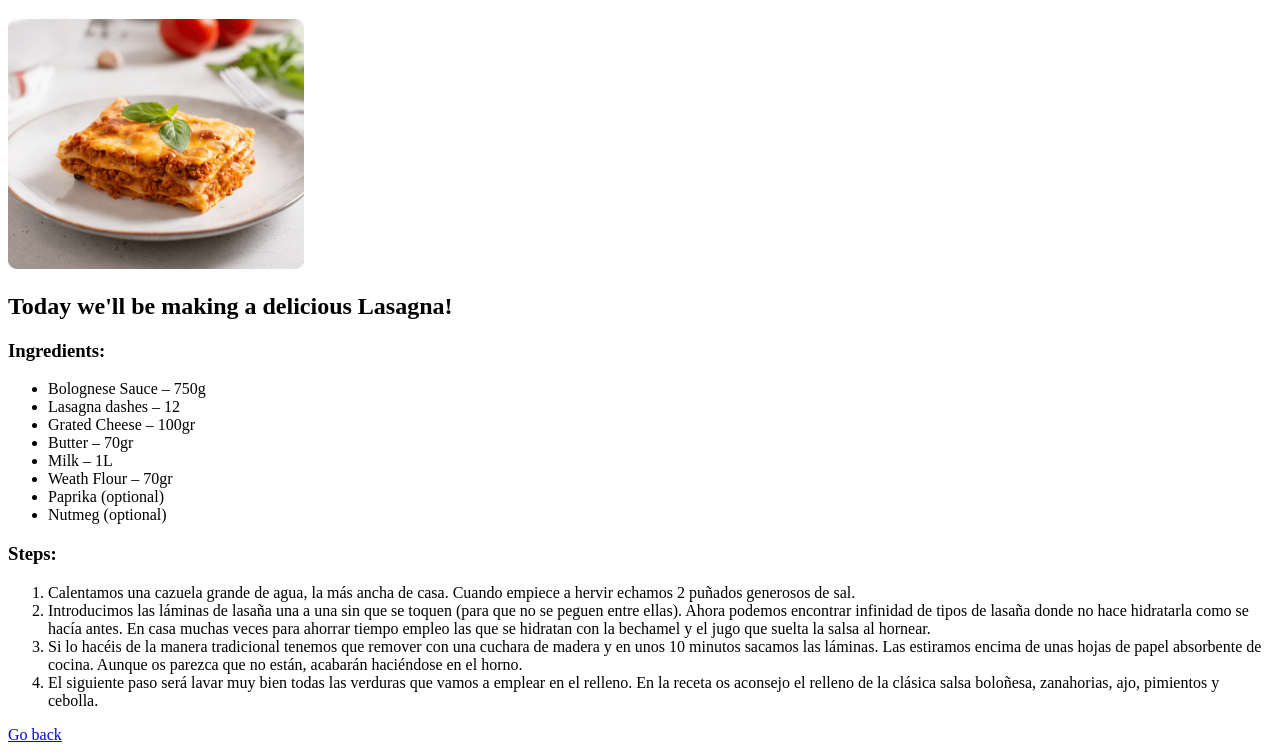
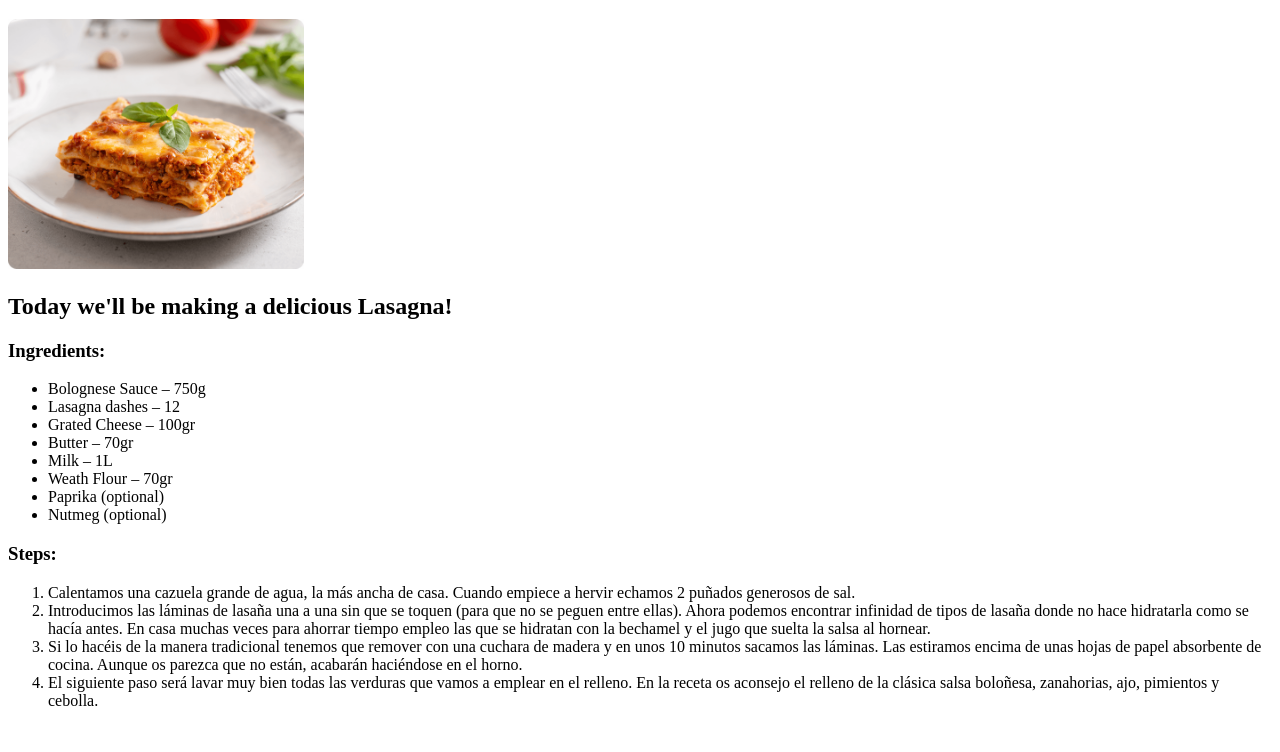
Before and after one commit to MikeKrew/odin-recipes, a plain HTML site: page recipes/lasagna.html in a window 1280 px wide. Shown: the part 61-813 px from the top of the page. Drawn offline with Linux system fonts and the light colour scheme.

Commit message:
Link Fixes

```diff
--- a/recipes/lasagna.html
+++ b/recipes/lasagna.html
@@ -27,6 +27,5 @@
         <li>Si lo hacéis de la manera tradicional tenemos que remover con una cuchara de madera y en unos 10 minutos sacamos las láminas. Las estiramos encima de unas hojas de papel absorbente de cocina. Aunque os parezca que no están, acabarán haciéndose en el horno.</li>
         <li>El siguiente paso será lavar muy bien todas las verduras que vamos a emplear en el relleno. En la receta os aconsejo el relleno de la clásica salsa boloñesa, zanahorias, ajo, pimientos y cebolla.</li>
     </ol>
-    <a href="./">Go back</a>
 </body>
 </html>
```
Also changed, not shown: recipes/moussaka.html (+0 -1 lines).
